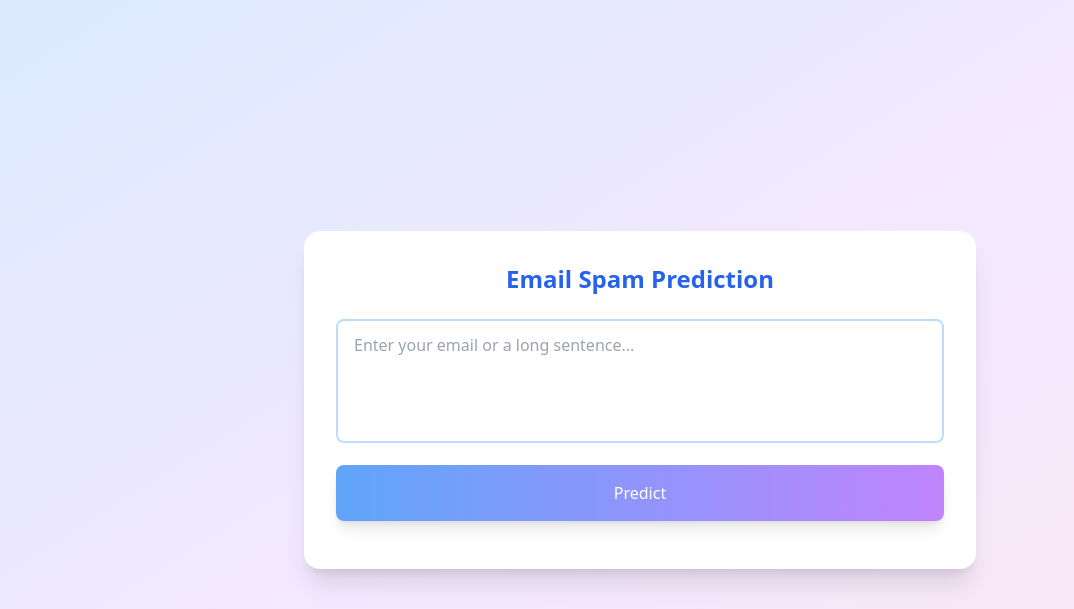
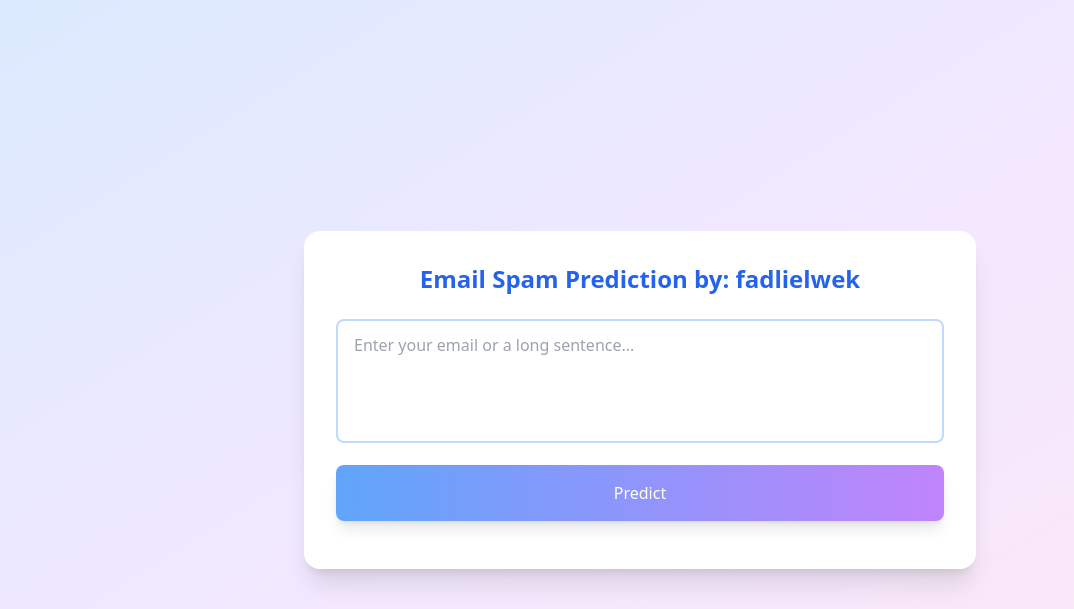
Before and after one commit to fadlielwek/spam-classifier-flask, a FastAPI app: page / in a window 1280 px wide. Shown: the top 609 px of the page, without its empty margins (0-1074 px from the left). Run offline with FastAPI, Linux system fonts and the light colour scheme; parts of the project's set-up code (start-up, migrations or seed data) failed here and were passed over; some libraries are stand-ins or nearby versions.

Commit message:
change title

```diff
--- a/templates/index.html
+++ b/templates/index.html
@@ -11,7 +11,7 @@
 <body class="min-h-screen flex items-center justify-center bg-gradient-to-br from-blue-100 via-purple-100 to-pink-100">
     <div class="w-full max-w-2xl p-8 bg-white rounded-2xl shadow-xl">
         <h1 class="mb-6 text-center text-2xl font-bold text-blue-600">
-            Email Spam Prediction
+            Email Spam Prediction by: fadlielwek
         </h1>
 
         <div class="space-y-4">
```
